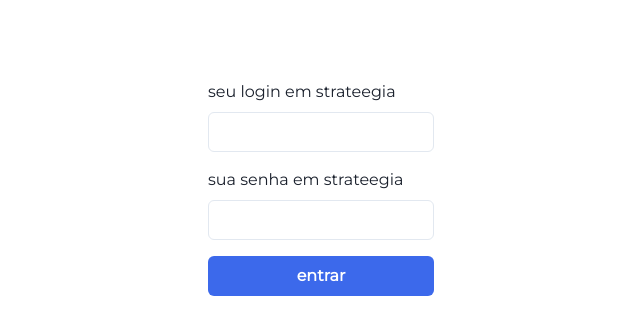
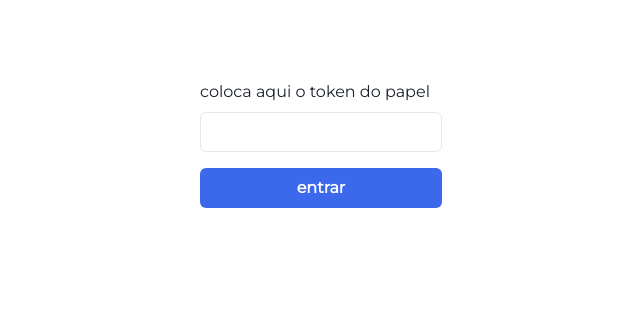
Before and after one commit to filipecalegario/cropped-readings, a React (Create React App) app: page / in a window 1280 px wide. Shown: the top 334 px of the page, without its empty margins (319-959 px from the left). Built offline with nearby package versions, Linux system fonts and the light colour scheme.

Commit message:
modify signin to paperToken

```diff
--- a/src/pages/Signin.jsx
+++ b/src/pages/Signin.jsx
@@ -18,16 +18,14 @@ import { useNavigate } from "react-router-dom";
 export default function Signin() {
   const navigate = useNavigate();
 
-  const [email, setEmail] = useState("");
-  const [password, setPassword] = useState("");
+  const [paperToken, setPaperToken] = useState(null);
 
   const handleSubmit = async (event) => {
     event.preventDefault();
     try {
-      const accessToken = await auth(email, password);
-      if (accessToken) {
-        console.log(accessToken);
-        localStorage.setItem("accessToken", accessToken);
+      if (paperToken) {
+        console.log(paperToken);
+        localStorage.setItem("paperToken", paperToken);
         navigate("/main");
       } else {
         throw new Error("Invalid credentials");
@@ -38,17 +36,13 @@ export default function Signin() {
   };
 
   function handleChange(event) {
-    const { name, value } = event.target;
-    if (name === "email") {
-      setEmail(value);
-    } else if (name === "password") {
-      setPassword(value);
-    }
+    const { value } = event.target;
+    setPaperToken(value);
   }
 
   useEffect(() => {
-    if (localStorage.getItem("accessToken")) {
-      localStorage.removeItem("accessToken");
+    if (localStorage.getItem("paperToken")) {
+      localStorage.removeItem("paperToken");
     }
   }, []);
 
@@ -70,17 +64,9 @@ export default function Signin() {
         >
           <form onSubmit={handleSubmit} id="login-form">
             <Stack spacing={4}>
-              <FormControl id="email">
-                <FormLabel>seu login em strateegia</FormLabel>
-                <Input type="email" name="email" onChange={handleChange} />
-              </FormControl>
-              <FormControl id="password">
-                <FormLabel>sua senha em strateegia</FormLabel>
-                <Input
-                  type="password"
-                  name="password"
-                  onChange={handleChange}
-                />
+              <FormControl id="paperToken">
+                <FormLabel>coloca aqui o token do papel</FormLabel>
+                <Input name="paperToken" onChange={handleChange} />
               </FormControl>
               <Stack spacing={10}>
                 <Button
```
Also changed, not shown: package.json (+1 -9 lines).
